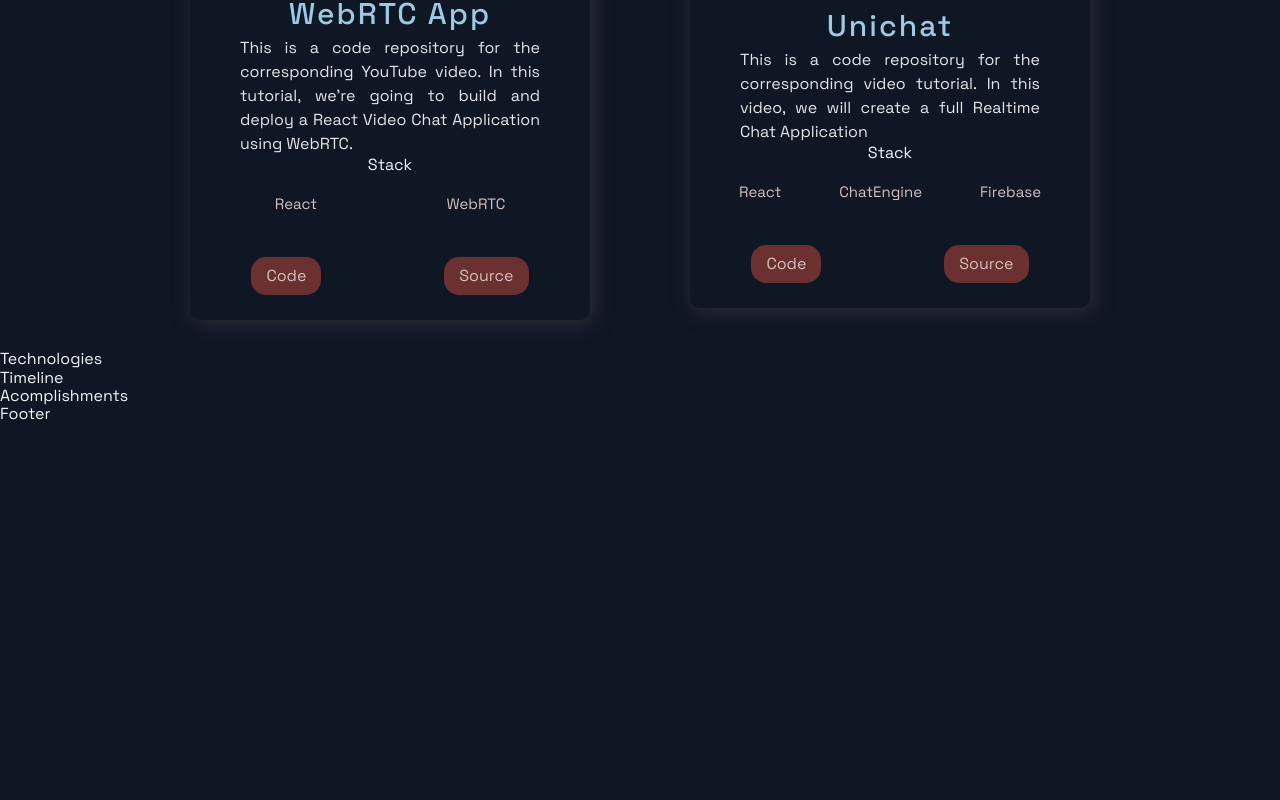
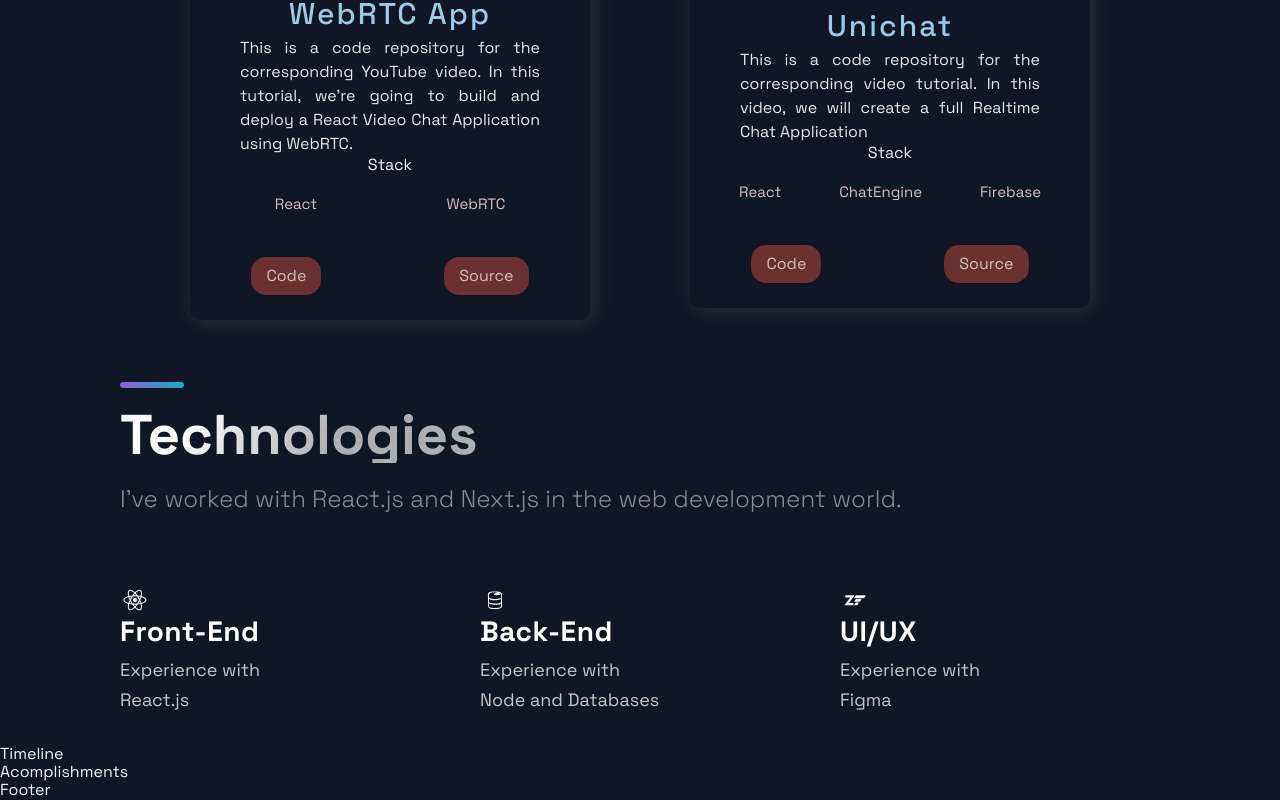
Before and after one commit to chrishadrian/personal-website, a Next.js app: page / in a window 1280 px wide. Shown: the part 1878-2678 px from the top of the page. Before the commit the page ends 2302 px from the top, so only its background shows below. Built offline with nearby package versions, Linux system fonts and the light colour scheme.

Commit message:
Update Technologies.js

```diff
--- a/src/components/Technologies/Technologies.js
+++ b/src/components/Technologies/Technologies.js
@@ -4,9 +4,46 @@
 import { List, ListContainer, ListItem, ListParagraph, ListTitle } from './TechnologiesStyles';
 
 const Technologies = () =>  (
-  <div>
-    Technologies
-  </div>
+  <Section id="tech">
+    <SectionDivider />
+    <br />
+    <SectionTitle>Technologies</SectionTitle>
+    <SectionText>
+      I've worked with React.js and Next.js in the web development world.
+    </SectionText>
+    <List>
+      <ListItem>
+        <DiReact size="3rem" />
+        <ListContainer>
+          <ListTitle>Front-End</ListTitle>
+          <ListParagraph>
+            Experience with <br />
+            React.js
+          </ListParagraph>
+        </ListContainer>
+      </ListItem>
+      <ListItem>
+        <DiFirebase size="3rem" />
+        <ListContainer>
+          <ListTitle>Back-End</ListTitle>
+          <ListParagraph>
+            Experience with <br />
+            Node and Databases
+          </ListParagraph>
+        </ListContainer>
+      </ListItem>
+      <ListItem>
+        <DiZend size="3rem" />
+        <ListContainer>
+          <ListTitle>UI/UX</ListTitle>
+          <ListParagraph>
+            Experience with <br />
+            Figma
+          </ListParagraph>
+        </ListContainer>
+      </ListItem>
+    </List>
+  </Section>
 );
 
 export default Technologies;
```
